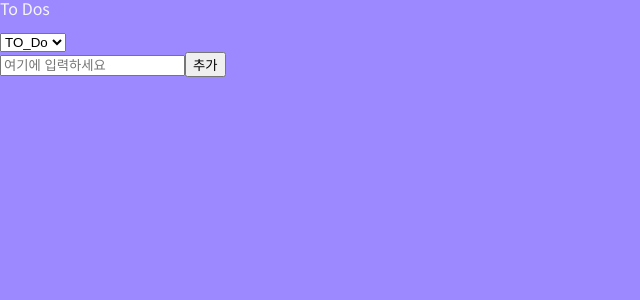
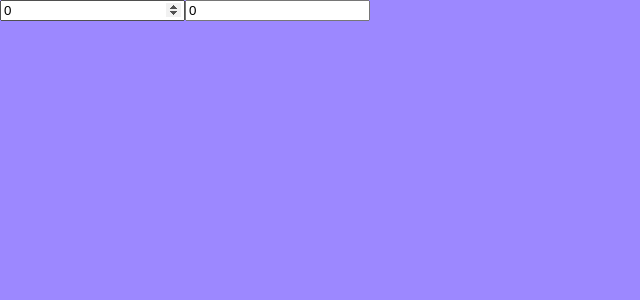
Before and after one commit to suga-ming/coin-tracker, a React (Create React App) app: page / in a window 1280 px wide. Shown: the top 300 px of the page, without its empty margins (0-640 px from the left). Built offline with nearby package versions, Linux system fonts and the light colour scheme.

Commit message:
set selector

```diff
--- a/package.json
+++ b/package.json
@@ -23,6 +23,7 @@
     "react-router-dom": "^6.4.3",
     "react-scripts": "5.0.1",
     "recoil": "^0.7.6",
+    "recoil-persist": "^4.2.0",
     "styled-components": "^5.3.6",
     "typescript": "^4.9.3",
     "web-vitals": "^2.1.4"
--- a/src/App.tsx
+++ b/src/App.tsx
@@ -7,6 +7,7 @@ import { useRecoilState } from "recoil";
 // import { isTheme, colorTheme } from "./atoms";
 import { colorTheme } from "./atoms";
 import ToDoList from "./Todo/ToDoList";
+import Trello from "./Trello/Trello";
 
 function App() {
   const GlobalStyle = createGlobalStyle`
@@ -85,7 +86,8 @@ table {
       <ThemeProvider theme={Theme}>
         <GlobalStyle />
         {/* <Router /> */}
-        <ToDoList />
+        {/* <ToDoList /> */}
+        <Trello />
         <ReactQueryDevtools initialIsOpen={true} />
       </ThemeProvider>
     </>
--- a/src/Todo/components/ToDo.tsx
+++ b/src/Todo/components/ToDo.tsx
@@ -1,3 +1,4 @@
+import React from "react";
 import { useRecoilState } from "recoil";
 import { categories, IToDo, toDoState } from "./atoms";
 
@@ -14,6 +15,9 @@ const ToDo = ({ text, category, id }: IToDo) => {
       newToDos.splice(targetIndex, 1, newToDo);
       return newToDos;
     });
+  };
+  const onDelite = (event: React.MouseEvent<HTMLButtonElement>) => {
+    setToDos((todos) => todos.filter((todo) => todo.id !== id));
   };
   return (
     <div>
@@ -34,6 +38,7 @@ const ToDo = ({ text, category, id }: IToDo) => {
             Done
           </button>
         )}
+        <button onClick={onDelite}>x</button>
       </li>
     </div>
   );
--- a/src/Todo/components/atoms.tsx
+++ b/src/Todo/components/atoms.tsx
@@ -1,5 +1,11 @@
 import { atom, selector } from "recoil";
 import CreateToDo from "./CreateToDo";
+import { recoilPersist } from "recoil-persist";
+
+const { persistAtom } = recoilPersist({
+  key: "todoLocal",
+  storage: localStorage,
+});
 
 export enum categories {
   "TO_DO" = "TO_DO",
@@ -17,6 +23,7 @@ export interface IToDo {
 export const toDoState = atom<IToDo[]>({
   key: "toDo",
   default: [],
+  effects_UNSTABLE: [persistAtom],
 });
 
 export const categoryState = atom<categories>({
--- /dev/null
+++ b/src/Trello/Trello.tsx
@@ -0,0 +1,32 @@
+import React from "react";
+import { useRecoilState, useRecoilValue } from "recoil";
+import { hourSelector, minuteState } from "./atoms";
+
+const Trello = () => {
+  const [minute, setMinute] = useRecoilState(minuteState);
+  const [hour, setHour] = useRecoilState(hourSelector);
+  const onMinutesChange = (e: React.FormEvent<HTMLInputElement>) => {
+    setMinute(+e.currentTarget.value);
+  };
+  const onHourChange = (e: React.FormEvent<HTMLInputElement>) => {
+    setHour(+e.currentTarget.value);
+  };
+  return (
+    <div>
+      <input
+        type="number"
+        onChange={onMinutesChange}
+        value={minute}
+        placeholder="Minutes"
+      />
+      <input
+        onChange={onHourChange}
+        type="number"
+        value={hour}
+        placeholder="Hours"
+      />
+    </div>
+  );
+};
+
+export default Trello;
--- /dev/null
+++ b/src/Trello/atoms.tsx
@@ -0,0 +1,18 @@
+import { atom, selector } from "recoil";
+
+export const minuteState = atom({
+  key: "minutes",
+  default: 0,
+});
+
+export const hourSelector = selector<number>({
+  key: "hours",
+  get: ({ get }) => {
+    const minutes = get(minuteState);
+    return minutes / 60;
+  },
+  set: ({ set }, newValue) => {
+    const minutes = Number(newValue) * 60;
+    set(minuteState, minutes);
+  },
+});
```
Also changed, not shown: 1 other file (tests, documents, lock files or other folders).
